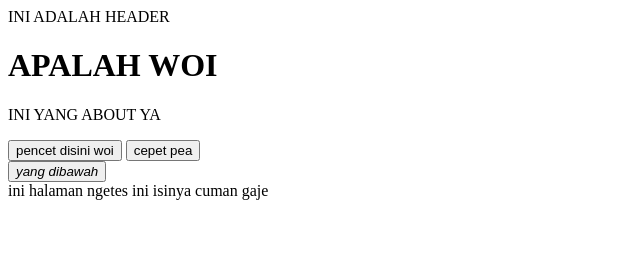
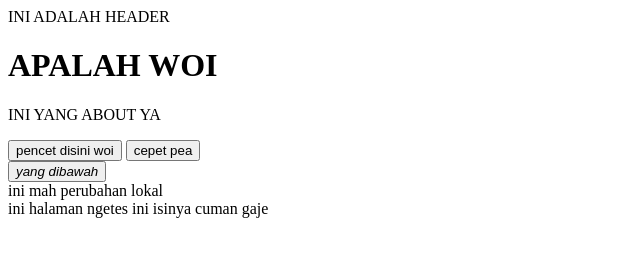
Before and after one commit to NugrahaYuda-aduy/BelajarGit, a plain HTML site: page ngetes-ini.html in a window 1280 px wide. Shown: the whole page, without its empty margins (0-640 px from the left). Drawn offline with Linux system fonts and the light colour scheme; files that its build step writes are made by us from their sources.

Commit message:
nambahin baris baru di ngetes woi

```diff
--- a/ngetes-ini.html
+++ b/ngetes-ini.html
@@ -13,7 +13,7 @@
     <button>pencet disini woi</button>
     <button>cepet pea</button><br>
     <button><em>yang dibawah</em></button>
-
+    <div>ini mah perubahan lokal</div>
     <footer>ini halaman ngetes ini isinya cuman gaje</footer>
 </body>
 </html>
```
